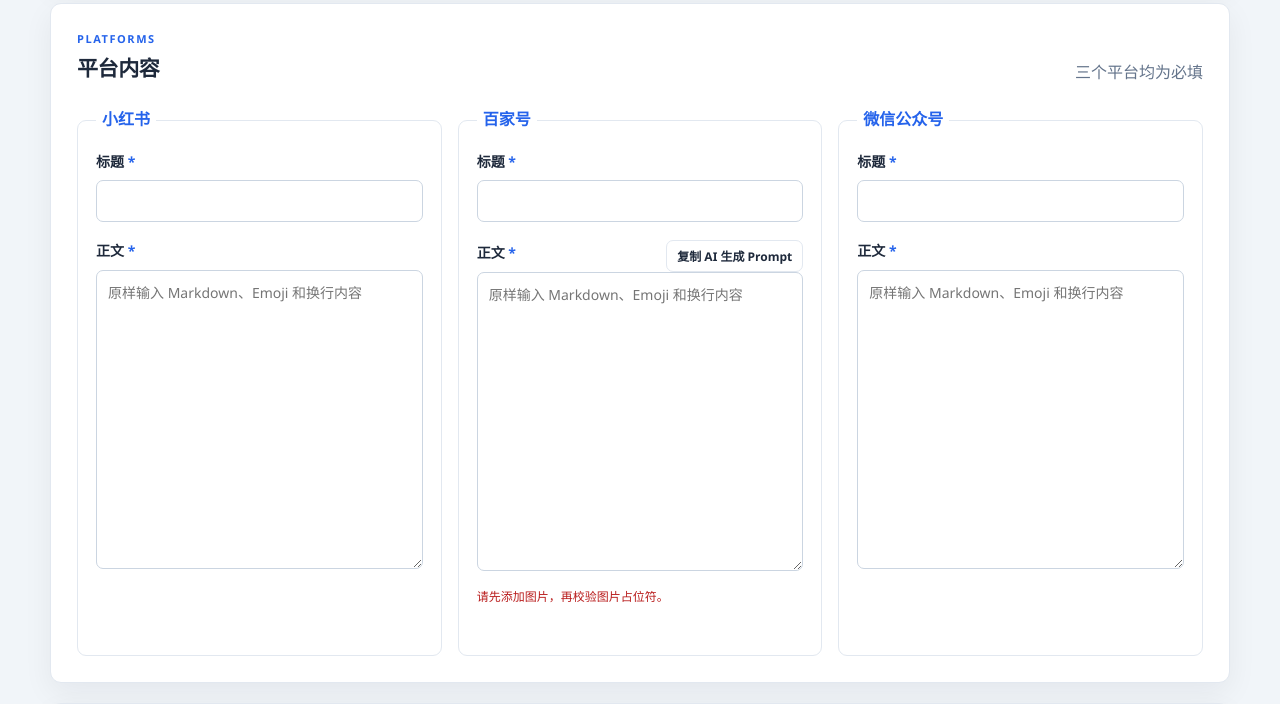
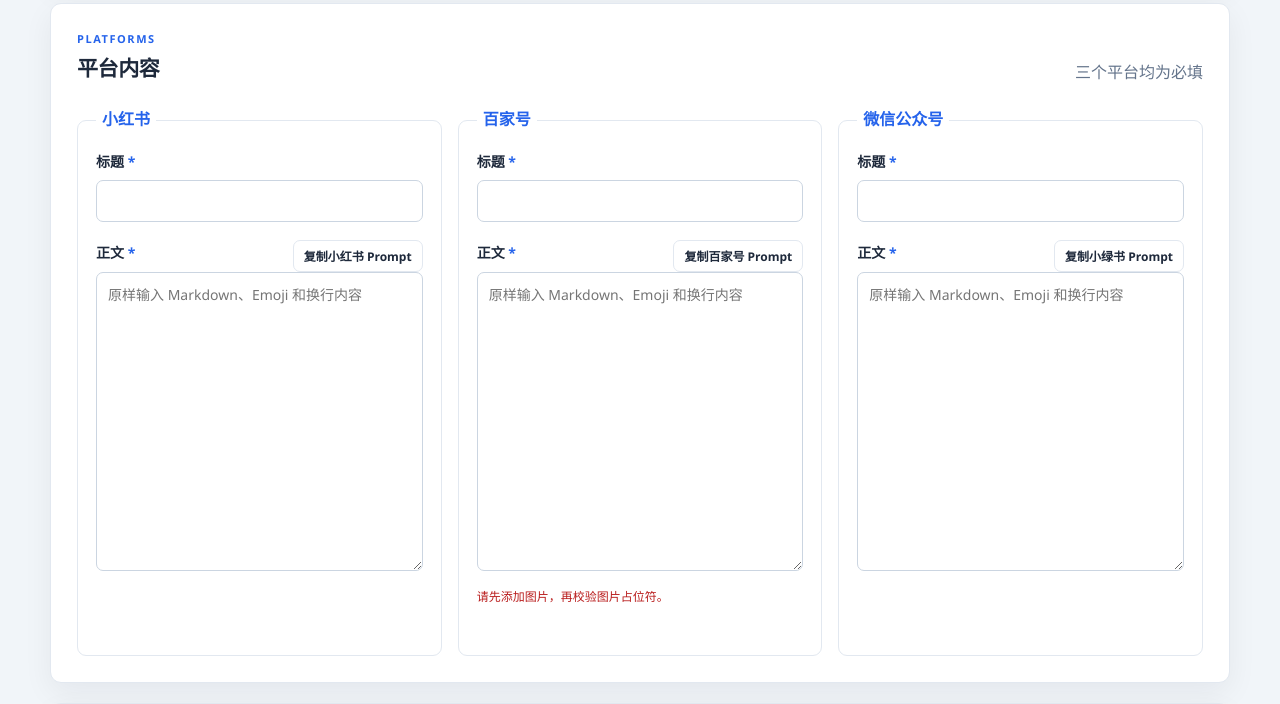
Before and after one commit to nbcctwya/Alarkive-Publisher, a FastAPI app: page /posts/new in a window 1280 px wide. Shown: the part 473-1177 px from the top of the page. Run offline with FastAPI, Linux system fonts and the light colour scheme.

Commit message:
feat: add multi-platform AI prompt copy

```diff
--- a/alarkive_publisher/__init__.py
+++ b/alarkive_publisher/__init__.py
@@ -1,3 +1,3 @@
-"""Alarkive Publisher v0.1.5."""
+"""Alarkive Publisher v0.1.6."""
 
-__version__ = "0.1.5"
+__version__ = "0.1.6"
--- a/alarkive_publisher/web/static/app.js
+++ b/alarkive_publisher/web/static/app.js
@@ -8,9 +8,15 @@
     const form = document.getElementById("post-form");
     const baijiahaoBody = document.getElementById("baijiahao_body");
     const markerStatus = document.getElementById("baijiahao-marker-status");
-    const promptButton = document.getElementById("copy-ai-prompt");
-    const promptStatus = document.getElementById("prompt-status");
-    const promptFallback = document.getElementById("ai-prompt-fallback");
+    const xiaohongshuPromptButton = document.getElementById("copy-xiaohongshu-prompt");
+    const baijiahaoPromptButton = document.getElementById("copy-baijiahao-prompt");
+    const wechatPromptButton = document.getElementById("copy-wechat-prompt");
+    const xiaohongshuPromptStatus = document.getElementById("xiaohongshu-prompt-status");
+    const baijiahaoPromptStatus = document.getElementById("baijiahao-prompt-status");
+    const wechatPromptStatus = document.getElementById("wechat-prompt-status");
+    const xiaohongshuPromptFallback = document.getElementById("xiaohongshu-prompt-fallback");
+    const baijiahaoPromptFallback = document.getElementById("baijiahao-prompt-fallback");
+    const wechatPromptFallback = document.getElementById("wechat-prompt-fallback");
     if (!input || !zone || !grid || !form) return;
 
     let selectedFiles = [];
@@ -69,7 +75,33 @@
         markerStatus.className = "marker-status" + (invalid.length || duplicates.length || unused.length ? " warning" : "");
     }
 
-    function buildAiPrompt() {
+    function buildXiaohongshuPrompt() {
+        return [
+            "请根据我们当前对话中已经完成的研究、底稿和配图，生成最终的小红书正文。",
+            "",
+            "要求：",
+            "1. 直接输出可以发布的小红书正文，不要解释写作过程，不要输出标题，不要输出“以下是正文”之类的说明，不要使用代码块。",
+            "2. 内容要比长文章明显更精炼。保留最有价值、最有趣、最容易让人记住的信息，不要把研究过程和所有细节都塞进去。",
+            "3. 符合小红书的阅读习惯和注意力机制：",
+            "- 开头尽快进入主题，让用户前几行就知道这篇内容为什么值得看；",
+            "- 段落尽量短，避免连续大段文字；",
+            "- 信息密度高，但不要写得像论文、报告或新闻通稿；",
+            "- 可以适当使用 Emoji、短句、分点和留白提升阅读节奏，但不要过量；",
+            "- 重点内容可以适当强化，但不要制造廉价的夸张感。",
+            "4. 语气自然、轻松、有交流感，像一个真正了解这件事的人在和读者分享，而不是 AI 在总结资料。",
+            "5. 不要为了制造“爆款感”强行使用夸张标题党表达，例如：",
+            "“震惊”",
+            "“太炸裂了”",
+            "“封神”",
+            "“所有人都必须知道”",
+            "除非上下文本身确实适合这种表达。",
+            "6. 可以适当加入自己的判断、感受或一句自然的总结，让内容有人味，但不要编造我们当前对话中没有形成的观点。",
+            "7. 不需要在正文中描述图片位置，也不要输出任何图片占位符。图片会由 Alarkive Publisher 单独处理。",
+            "8. 最终正文必须可以直接复制并粘贴进 Alarkive Publisher 的“小红书正文”输入框。"
+        ].join("\n");
+    }
+
+    function buildBaijiahaoPrompt() {
         const count = selectedFiles.length;
         const markerList = Array.from(
             { length: count },
@@ -121,6 +153,28 @@
         ].join("\n");
     }
 
+    function buildWechatPrompt() {
+        return [
+            "请根据我们当前对话中已经完成的研究、底稿和配图，生成最终的微信公众号小绿书正文。",
+            "",
+            "要求：",
+            "1. 直接输出可以发布的小绿书正文，不要解释写作过程，不要输出标题，不要输出“以下是正文”之类的说明，不要使用代码块。",
+            "2. 内容尽可能简洁、直观。优先保留最重要、最有价值、最容易理解的信息，不要写成长篇公众号文章。",
+            "3. 符合微信图文的阅读习惯：",
+            "- 开头直接进入主题；",
+            "- 段落短；",
+            "- 一段尽量只表达一个重点；",
+            "- 重要信息放在容易扫读的位置；",
+            "- 不要连续堆大量背景信息；",
+            "- 让读者用较短时间就能看懂这件事。",
+            "4. 语气自然、克制、清晰，可以有一点个人表达，但不要太营销，不要写成媒体通稿、研究报告或营销软文。",
+            "5. 不需要刻意追求小红书式的强情绪和“爆款感”。相比制造刺激，更重视清楚、舒服、值得读完。",
+            "6. 可以适当使用小标题、短句、分点和留白，让手机阅读更轻松，但不要把文章切得过碎。",
+            "7. 不需要在正文中描述图片位置，也不要输出任何图片占位符。图片会由 Alarkive Publisher 单独处理。",
+            "8. 最终正文必须可以直接复制并粘贴进 Alarkive Publisher 的“微信公众号正文”输入框。"
+        ].join("\n");
+    }
+
     function fallbackCopy(text) {
         const textarea = document.createElement("textarea");
         textarea.value = text;
@@ -139,27 +193,21 @@
         return copied;
     }
 
-    function showPromptStatus(message, isError) {
-        if (!promptStatus) return;
-        promptStatus.textContent = message;
-        promptStatus.className = "prompt-status" + (isError ? " error" : "");
+    function showPromptStatus(statusElement, message, isError) {
+        if (!statusElement) return;
+        statusElement.textContent = message;
+        statusElement.className = "prompt-status" + (isError ? " error" : "");
     }
 
-    function showPromptFallback(prompt) {
-        if (!promptFallback) return;
-        promptFallback.value = prompt;
-        promptFallback.hidden = false;
-        promptFallback.focus();
-        promptFallback.select();
+    function showPromptFallback(fallbackElement, prompt) {
+        if (!fallbackElement) return;
+        fallbackElement.value = prompt;
+        fallbackElement.hidden = false;
+        fallbackElement.focus();
+        fallbackElement.select();
     }
 
-    async function copyAiPrompt() {
-        if (!selectedFiles.length) {
-            showPromptStatus("请先添加图片，再生成兼容 Alarkive 的 Prompt。", true);
-            renderMarkerStatus();
-            return;
-        }
-        const prompt = buildAiPrompt();
+    async function copyPrompt(button, prompt, statusElement, fallbackElement, successMessage) {
         let copied = false;
         try {
             if (navigator.clipboard && navigator.clipboard.writeText) {
@@ -171,17 +219,29 @@
         }
         if (!copied) copied = fallbackCopy(prompt);
         if (copied) {
-            showPromptStatus("✓ Prompt 已复制", false);
-            if (promptFallback) promptFallback.hidden = true;
-            const original = promptButton.textContent;
-            promptButton.textContent = "✓ 已复制";
+            showPromptStatus(statusElement, successMessage, false);
+            if (fallbackElement) fallbackElement.hidden = true;
+            const original = button.textContent;
+            button.textContent = "✓ 已复制";
             window.setTimeout(() => {
-                promptButton.textContent = original;
+                button.textContent = original;
             }, 2500);
         } else {
-            showPromptFallback(prompt);
-            showPromptStatus("复制失败，请手动复制下方 Prompt。", true);
+            showPromptFallback(fallbackElement, prompt);
+            showPromptStatus(statusElement, "复制失败，请手动复制下方 Prompt。", true);
         }
+    }
+
+    function bindPrompt(button, statusElement, fallbackElement, builder, successMessage, requiresImages) {
+        if (!button) return;
+        button.addEventListener("click", async () => {
+            if (requiresImages && !selectedFiles.length) {
+                showPromptStatus(statusElement, "请先添加图片，再生成兼容 Alarkive 的 Prompt。", true);
+                renderMarkerStatus();
+                return;
+            }
+            await copyPrompt(button, builder(), statusElement, fallbackElement, successMessage);
+        });
     }
 
     function showError(message) {
@@ -301,7 +361,30 @@
         baijiahaoBody.addEventListener("input", renderMarkerStatus);
         baijiahaoBody.addEventListener("change", renderMarkerStatus);
     }
-    if (promptButton) promptButton.addEventListener("click", copyAiPrompt);
+    bindPrompt(
+        xiaohongshuPromptButton,
+        xiaohongshuPromptStatus,
+        xiaohongshuPromptFallback,
+        buildXiaohongshuPrompt,
+        "✓ 小红书 Prompt 已复制",
+        false
+    );
+    bindPrompt(
+        baijiahaoPromptButton,
+        baijiahaoPromptStatus,
+        baijiahaoPromptFallback,
+        buildBaijiahaoPrompt,
+        "✓ 百家号 Prompt 已复制",
+        true
+    );
+    bindPrompt(
+        wechatPromptButton,
+        wechatPromptStatus,
+        wechatPromptFallback,
+        buildWechatPrompt,
+        "✓ 小绿书 Prompt 已复制",
+        false
+    );
     zone.addEventListener("dragover", (event) => {
         event.preventDefault();
         zone.classList.add("drag-over");
--- a/alarkive_publisher/web/templates/create.html
+++ b/alarkive_publisher/web/templates/create.html
@@ -40,8 +40,13 @@
                 <legend>小红书</legend>
                 <label class="field-label" for="xiaohongshu_title">标题 <span>*</span></label>
                 <input class="text-input" id="xiaohongshu_title" name="xiaohongshu_title" type="text" value="{{ form.get('xiaohongshu_title', '') }}" required>
-                <label class="field-label" for="xiaohongshu_body">正文 <span>*</span></label>
+                <div class="field-label-row">
+                    <label class="field-label" for="xiaohongshu_body">正文 <span>*</span></label>
+                    <button class="button button-secondary prompt-button" id="copy-xiaohongshu-prompt" type="button">复制小红书 Prompt</button>
+                </div>
                 <textarea class="body-input" id="xiaohongshu_body" name="xiaohongshu_body" rows="12" required placeholder="原样输入 Markdown、Emoji 和换行内容">{{ form.get('xiaohongshu_body', '') }}</textarea>
+                <p class="prompt-status" id="xiaohongshu-prompt-status" aria-live="polite"></p>
+                <textarea class="prompt-fallback" id="xiaohongshu-prompt-fallback" rows="8" readonly hidden aria-label="小红书 Prompt 手动复制区域"></textarea>
             </fieldset>
 
             <fieldset class="platform-card">
@@ -50,20 +55,25 @@
                 <input class="text-input" id="baijiahao_title" name="baijiahao_title" type="text" value="{{ form.get('baijiahao_title', '') }}" required>
                 <div class="field-label-row">
                     <label class="field-label" for="baijiahao_body">正文 <span>*</span></label>
-                    <button class="button button-secondary prompt-button" id="copy-ai-prompt" type="button">复制 AI 生成 Prompt</button>
+                    <button class="button button-secondary prompt-button" id="copy-baijiahao-prompt" type="button">复制百家号 Prompt</button>
                 </div>
                 <textarea class="body-input" id="baijiahao_body" name="baijiahao_body" rows="12" required placeholder="原样输入 Markdown、Emoji 和换行内容">{{ form.get('baijiahao_body', '') }}</textarea>
                 <p class="marker-status" id="baijiahao-marker-status" aria-live="polite"></p>
-                <p class="prompt-status" id="prompt-status" aria-live="polite"></p>
-                <textarea class="prompt-fallback" id="ai-prompt-fallback" rows="8" readonly hidden aria-label="AI 生成 Prompt 手动复制区域"></textarea>
+                <p class="prompt-status" id="baijiahao-prompt-status" aria-live="polite"></p>
+                <textarea class="prompt-fallback" id="baijiahao-prompt-fallback" rows="8" readonly hidden aria-label="百家号 Prompt 手动复制区域"></textarea>
             </fieldset>
 
             <fieldset class="platform-card">
                 <legend>微信公众号</legend>
                 <label class="field-label" for="wechat_title">标题 <span>*</span></label>
                 <input class="text-input" id="wechat_title" name="wechat_title" type="text" value="{{ form.get('wechat_title', '') }}" required>
-                <label class="field-label" for="wechat_body">正文 <span>*</span></label>
+                <div class="field-label-row">
+                    <label class="field-label" for="wechat_body">正文 <span>*</span></label>
+                    <button class="button button-secondary prompt-button" id="copy-wechat-prompt" type="button">复制小绿书 Prompt</button>
+                </div>
                 <textarea class="body-input" id="wechat_body" name="wechat_body" rows="12" required placeholder="原样输入 Markdown、Emoji 和换行内容">{{ form.get('wechat_body', '') }}</textarea>
+                <p class="prompt-status" id="wechat-prompt-status" aria-live="polite"></p>
+                <textarea class="prompt-fallback" id="wechat-prompt-fallback" rows="8" readonly hidden aria-label="小绿书 Prompt 手动复制区域"></textarea>
             </fieldset>
         </div>
     </section>
--- a/alarkive_publisher/web/templates/detail.html
+++ b/alarkive_publisher/web/templates/detail.html
@@ -92,7 +92,7 @@
             {% endif %}
         </div>
     </div>
-    <p class="publisher-note">Alarkive v0.1.5 只准备内容，不会点击小红书、百家号或微信公众号的最终“发布/发表/群发”按钮。如需真正发布，请在浏览器中手工操作。流程进行中请保持这个浏览器窗口打开；小红书完成后请点击网页里的“继续到百家号”。</p>
+    <p class="publisher-note">Alarkive v0.1.6 只准备内容，不会点击小红书、百家号或微信公众号的最终“发布/发表/群发”按钮。如需真正发布，请在浏览器中手工操作。流程进行中请保持这个浏览器窗口打开；小红书完成后请点击网页里的“继续到百家号”。</p>
 </section>
 
 <section class="detail-section">
```
Also changed, not shown: tests/test_publish_ui.py (+63 -12 lines), README.md.
